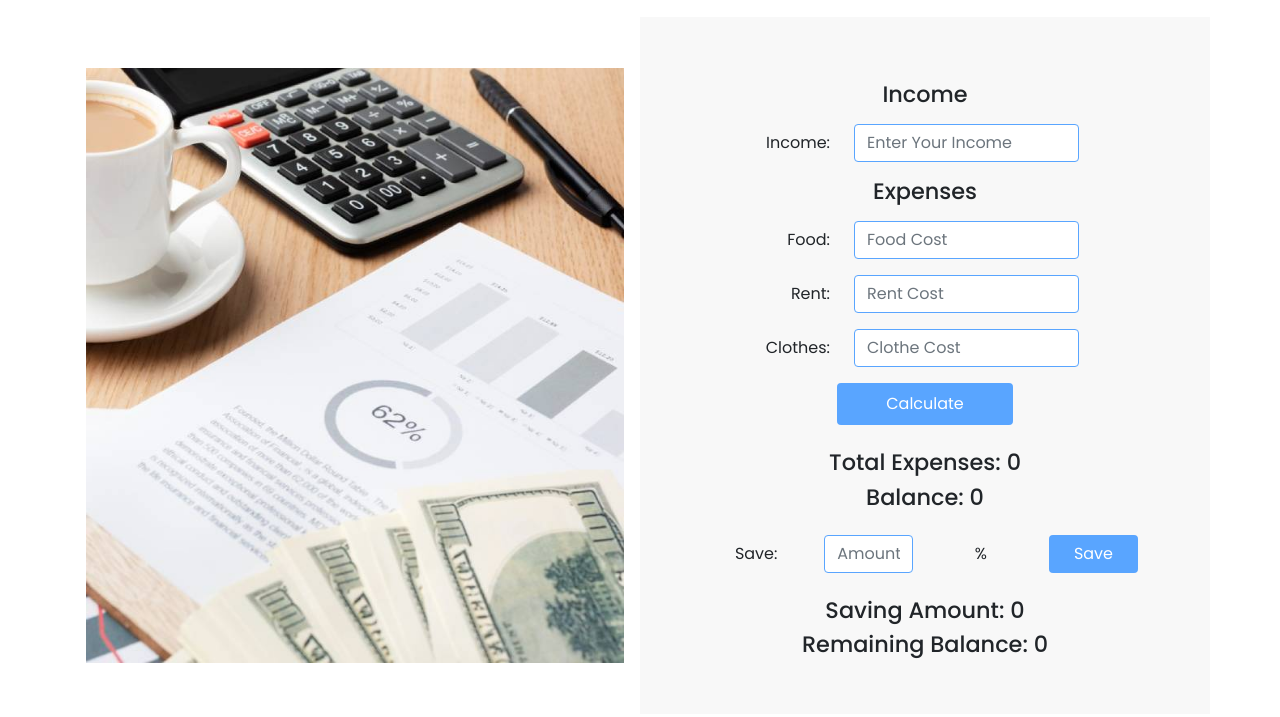
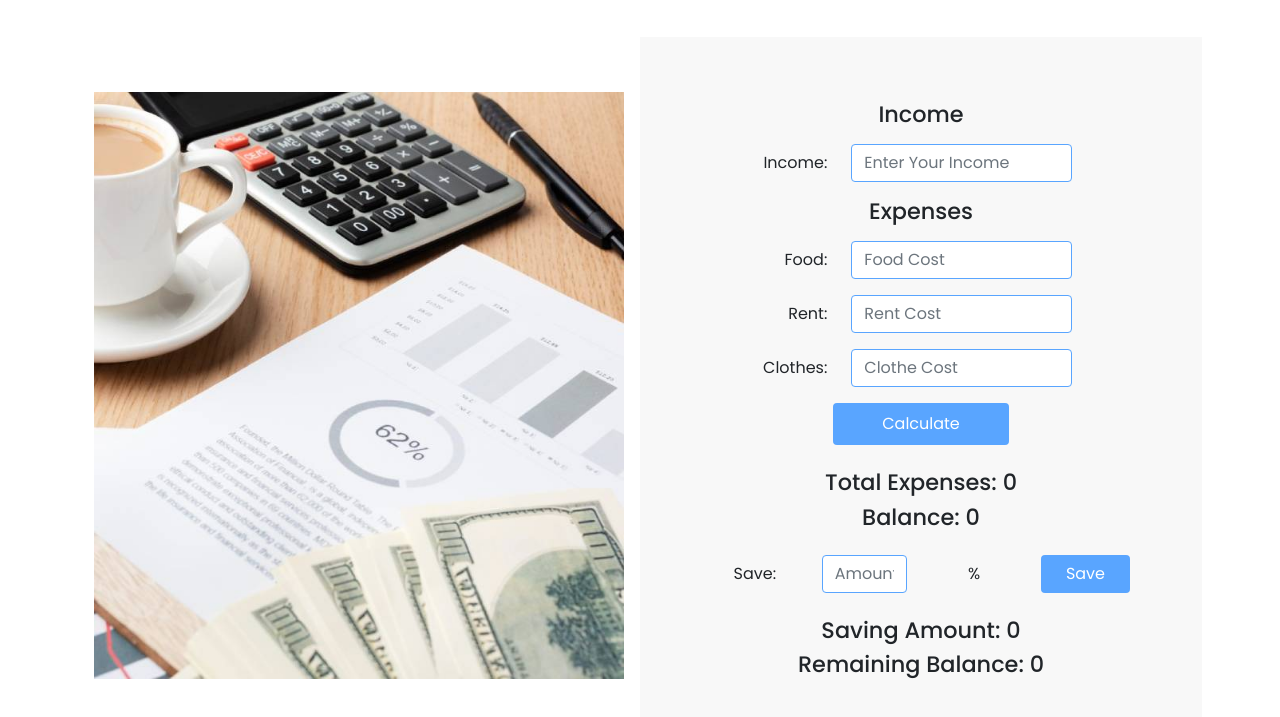
Before and after one commit to SamiulxHasanx07/salary-management, a plain HTML site: page index.html in a window 1280 px wide. Shown: the part 79-796 px from the top of the page. Drawn offline with nearby package versions, Linux system fonts and the light colour scheme.

Commit message:
finalize project

```diff
--- a/css/style.css
+++ b/css/style.css
@@ -25,14 +25,19 @@ body{
 .pr-txt-color{
     color:var(--primary-color)
 }
+/* project body  */
+.project-body {
+    padding: 20px;
+}
+/* calculation section */
 .calculation-section{
     background-color: var(--custom-white);
 }
-
+/* dollar sign size fix  */
 .dollar-sign{
     width: 20px;
 }
-
+/* field section title */
 .title,.amount-title{
     font-size: 1.4rem;
 }
@@ -49,7 +54,6 @@ h1.text-center {
 .red-color::placeholder{
     color:red;
 }
-
 /* mobile responsive */
 @media only screen and (max-width: 600px) {
     /* input font size  */
--- a/js/app.js
+++ b/js/app.js
@@ -1,4 +1,4 @@
-// Get Input Value & Convert Number
+// Get Input or Innner Value & Convert Number
 function strToNumber(inputId, valueOrTxt){
     // get Value from input and convert into number
     const inputField = document.getElementById(inputId);
```
